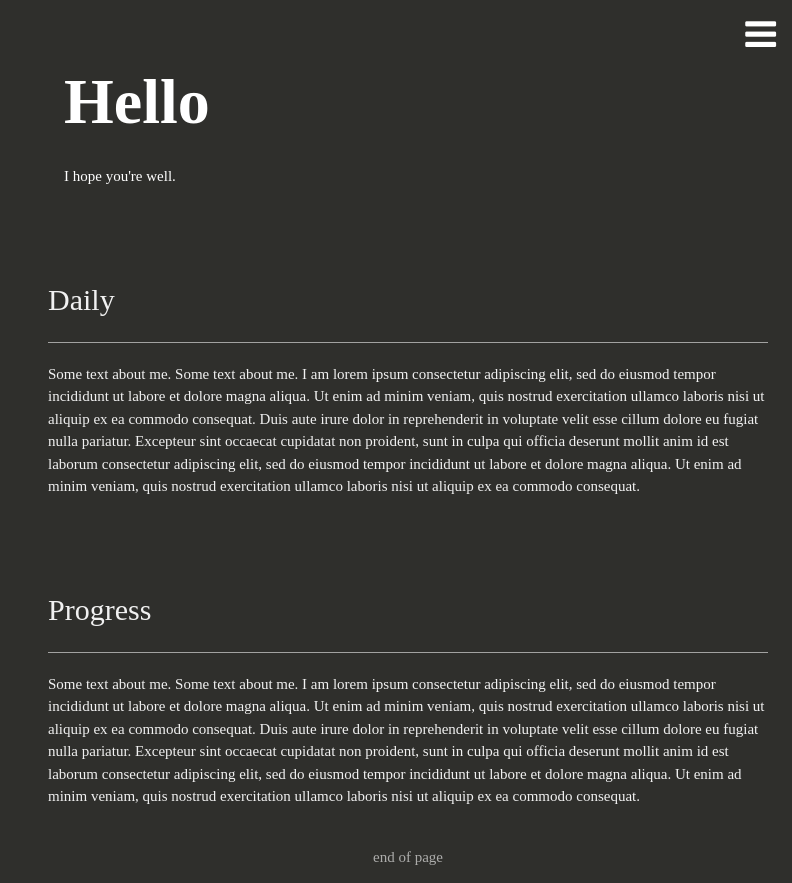
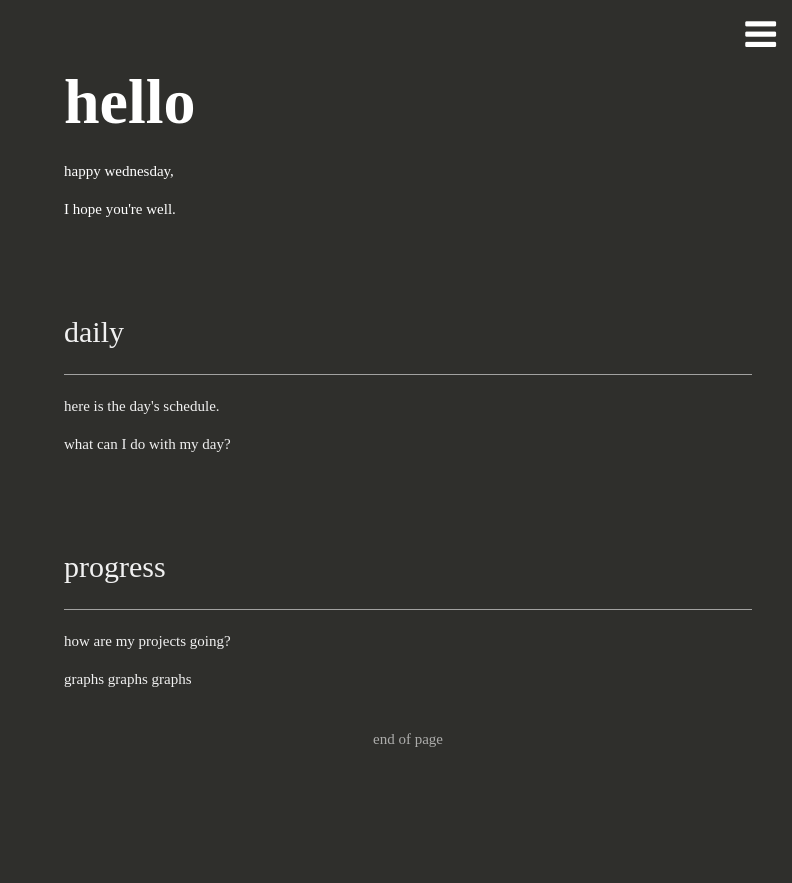
Before and after one commit to goblinschlong/goblinschlong.github.io, a plain HTML site: page index.html in a window 1280 px wide. Shown: the whole page, without its empty margins (488-1280 px from the left). After the commit the page ends 800 px from the top, so only its background shows below. Drawn offline with nearby package versions, Linux system fonts and the light colour scheme; a web font is replaced by a local one.

Commit message:
with text files

```diff
--- a/index.html
+++ b/index.html
@@ -41,9 +41,30 @@ transition:2s;
 
   <!-- Header -->
   <header class="w3-container w3-centre" style="padding:32px 16px" id="home">
-    <h1 class="w3-jumbo"><b>Hello</b></h1>
-    <p>I hope you're well.</p>
-
+	<h1 class="w3-jumbo"><b>hello</b></h1>
+	<script type="text/javascript">
+	    var myDate = new Date();
+        var myDay = myDate.getDay();
+        // Array of days.
+        var weekday = ['sunday', 'monday', 'tuesday',
+            'wednesday', 'thursday', 'friday', 'saturday'
+        ];
+        document.write("happy " + weekday[myDay]+ ",");
+        document.write("<br/>");
+</script>
+<script>
+//const fs = require('fs')
+//		fs.readFile('greetings.txt', err, data) => {
+//			if (err) throw err;
+//
+//			greeting = data
+//			//console.log(data.toString)
+//	})
+//		var greeting =
+//		document.write(greeting[0]);
+//        document.write("<br/>");
+</script>
+<p>I hope you're well.</p>
 
     <!--button class="w3-button w3-light-grey w3-padding-large w3-margin-top">
       <i class="fa fa-download"></i> Input Rota
@@ -51,25 +72,23 @@ transition:2s;
   </header>
 
   <!-- Daily Section -->
-  <div class="w3-content w3-text-light-grey w3-padding-32" id="daily">
-    <h2>Daily</h2>
+  <div class="w3-text-light-grey w3-padding-32" style="padding:16px 16px" id="daily">
+    <h2>daily</h2>
     <hr class="w3-opacity">
-    <p>Some text about me. Some text about me. I am lorem ipsum consectetur adipiscing elit, sed do eiusmod tempor incididunt ut labore et dolore magna aliqua. Ut enim ad minim veniam, quis nostrud exercitation ullamco laboris nisi ut aliquip ex ea commodo
-      consequat. Duis aute irure dolor in reprehenderit in voluptate velit esse cillum dolore eu fugiat nulla pariatur. Excepteur sint occaecat cupidatat non proident, sunt in culpa qui officia deserunt mollit anim id est laborum consectetur adipiscing
-      elit, sed do eiusmod tempor incididunt ut labore et dolore magna aliqua. Ut enim ad minim veniam, quis nostrud exercitation ullamco laboris nisi ut aliquip ex ea commodo consequat.
+    <p>here is the day's schedule.</p>
+	<p>what can I do with my day?
     </p>
   <!-- End About Section -->
   </div>
 
   <!-- Progress Section -->
-  <div class="w3-content w3-text-light-grey w3-padding-32" id="progress">
-    <h2>Progress</h2>
+  <div class="w3-content w3-text-light-grey w3-padding-32" style="padding:16px 16px" id="progress">
+    <h2>progress</h2>
     <hr class="w3-opacity">
-    <p>Some text about me. Some text about me. I am lorem ipsum consectetur adipiscing elit, sed do eiusmod tempor incididunt ut labore et dolore magna aliqua. Ut enim ad minim veniam, quis nostrud exercitation ullamco laboris nisi ut aliquip ex ea commodo
-      consequat. Duis aute irure dolor in reprehenderit in voluptate velit esse cillum dolore eu fugiat nulla pariatur. Excepteur sint occaecat cupidatat non proident, sunt in culpa qui officia deserunt mollit anim id est laborum consectetur adipiscing
-      elit, sed do eiusmod tempor incididunt ut labore et dolore magna aliqua. Ut enim ad minim veniam, quis nostrud exercitation ullamco laboris nisi ut aliquip ex ea commodo consequat.
+    <p>how are my projects going?</p>
+	<p>graphs graphs graphs
     </p>
-  <!-- End About Section -->
+  <!-- End Progress Section -->
   </div>
 
 
@@ -92,6 +111,11 @@ function openNav() {
 function closeNav() {
   document.getElementById("mySidebar").style.display = "none";
 }
+
+//
+function showDate{
+  document.getElementById('date').innerHTML = Date();
+}
 </script>
 <script>
 window.onload = function(){
```
Also changed, not shown: creative.txt (added), currentweek.txt (added), greetings.txt (added), schedule.txt (added).
